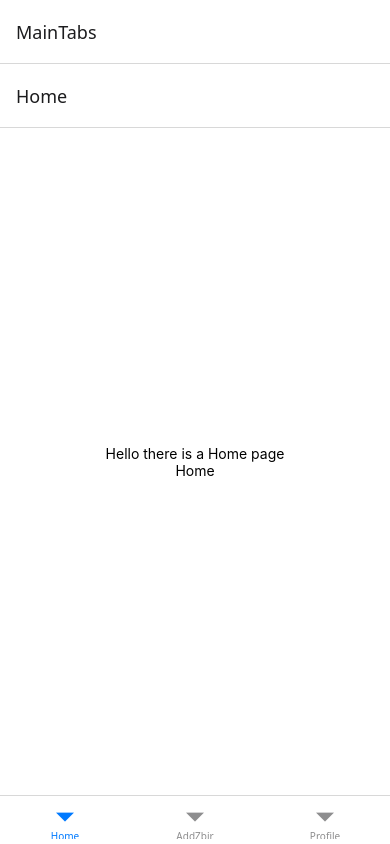
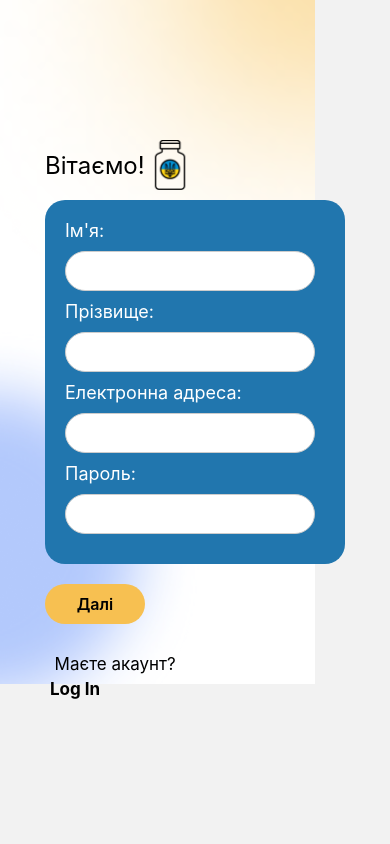
Before and after one commit to Mariiiadev/code-for-ukraine-group-3, a React Native app in the folder group-3/: screen /SignUp in a window 390 px wide. Built offline with nearby package versions, Linux system fonts and the light colour scheme.

Commit message:
login/sign up page

```diff
--- a/group-3/App.js
+++ b/group-3/App.js
@@ -5,6 +5,8 @@ import { createBottomTabNavigator } from '@react-navigation/bottom-tabs';
 import Home from "./screens/Home";
 import Profile from "./screens/Profile";
 import AddZbir from "./screens/AddZbir";
+import LogIn from "./screens/LogIn";
+import SignUp from "./screens/SignUp";
 
 const Tab = createBottomTabNavigator();
 const Stack = createNativeStackNavigator();
@@ -22,8 +24,10 @@ function MainTabs(){
 export default function App() {
     return (
         <NavigationContainer>
-            <Stack.Navigator initialRouteName="MainTabs">
-                <Stack.Screen name="MainTabs" component ={MainTabs} />
+            <Stack.Navigator initialRouteName="LogIn" screenOptions={{ headerShown: false }}>
+            <Stack.Screen name="SignUp" component={SignUp} />
+            <Stack.Screen name="LogIn" component={LogIn} />
+            <Stack.Screen name="MainTabs" component ={MainTabs} />
             </Stack.Navigator>
         </NavigationContainer>
     )
--- a/group-3/screens/LogIn.js
+++ b/group-3/screens/LogIn.js
@@ -1,36 +1,66 @@
 import { StatusBar } from 'expo-status-bar';
-import { View, Text, SafeAreaView, StyleSheet, Image, ScrollView, TouchableOpacity, Alert, Switch, Button, TextInput} from 'react-native';
-// import { useNavigation } from '@react-navigation/native';
+import { View, Text, SafeAreaView, ImageBackground, StyleSheet, Image, ScrollView, TouchableOpacity, Alert, Switch, Button, TextInput, Keyboard } from 'react-native';
+import { useNavigation } from '@react-navigation/native';
 import React from 'react';
 import { useState } from 'react';
+import { styles } from "../styles";
 
 
-function TitleText(props) {
+export default function LogIn () {
+  const [email, setEmail] = useState('');
+  const [password, setPassword] = useState('');
+  const navigation = useNavigation();
   return (
-    <Text>{props.title}</Text>
-  )
-}
-
-export default function App () {
-  return (
+    <ImageBackground source={require('../assets/background.png')} style={styles.image}>
     <View style={styles.container}>
-      <Text>Hello there is a LogIn</Text>
-      <TitleText title={"LogIn"}/>
-      <StatusBar style="auto" />
+    <View style={styles.hiContainer}>
+      <Text style={[styles.hiText, { fontSize: 24, fontWeight: '5dv00'}]}  >Вітаємо!</Text>
+      <Image
+        style={styles.logo}
+        source={require('../assets/logo.png')}/>
     </View>
+      <View style={styles.loginContainer}>
+        {/* <TextInput style={styles.loginbar}
+         value={email}
+         onChangeText={setEmail}
+         placeholder={"Ім'я користувача"}>
+        </TextInput>
+        <TextInput style={styles.loginbar}
+         value={email}
+         onChangeText={setEmail}
+         placeholder={"Прізвище"}>
+        </TextInput> */}
+        <Text style={[styles.login, {color: 'white', fontSize: 18}]}>Електронна адреса:</Text>
+        <TextInput style={styles.loginbar}
+         value={email}
+         onChangeText={setEmail}
+         placeholder={""}>
+        </TextInput>
+        <Text style={[styles.login, {color: 'white', fontSize: 18}]}>Пароль:</Text>
+        <TextInput style={styles.loginbar}
+         value={password}
+         onChangeText={setPassword}
+         placeholder={""}>
+        </TextInput>
+      </View>
+      <TouchableOpacity
+                onPress={() => {
+                  navigation.navigate("MainTabs")
+                }}
+                style={[styles.StartButton, { backgroundColor: '#F7C051', marginTop: 10 }]}
+              >
+              <Text style={{ color: 'black', fontSize: 16, fontWeight: '600'}}>Далі</Text>
+              </TouchableOpacity>
+      <Text style={[styles.signupText, { fontSize: 17 }]}> Ще не маєте акаунту?</Text>
+      <TouchableOpacity
+        onPress={() => {
+          Keyboard.dismiss();
+          navigation.navigate("SignUp");
+        }}
+        style={styles.SignUpButton}>
+        <Text style={{ color: 'Black', fontSize: 17, fontWeight: 'bold' }}>Sign Up</Text>
+      </TouchableOpacity>
+    </View>
+    </ImageBackground>
   );
 }
-
-const styles = StyleSheet.create({
-  container: {
-    flex: 1,
-    backgroundColor: '#fff',
-    alignItems: 'center',
-    justifyContent: 'center',
-  },
-  title: {
-    // стилі для заголовка Довіряй. Допомагай. Донать
-  }
-
-
-});
--- /dev/null
+++ b/group-3/screens/SignUp.js
@@ -0,0 +1,67 @@
+import { StatusBar } from 'expo-status-bar';
+import { View, Text, SafeAreaView, ImageBackground, StyleSheet, Image, ScrollView, TouchableOpacity, Alert, Switch, Button, TextInput, Keyboard} from 'react-native';
+import { useNavigation } from '@react-navigation/native';
+import React from 'react';
+import { useState } from 'react';
+import { styles } from "../styles";
+
+export default function SignUp () {
+    const [name, setName] = useState('');
+    const [surname, setSurname] = useState('');
+    const [email, setEmail] = useState('');
+    const [password, setPassword] = useState('');
+    const navigation = useNavigation();
+    return (
+        <ImageBackground source={require('../assets/background.png')} style={styles.image}>
+        <View style={styles.container}>
+    <View style={styles.hiContainer}>
+            <Text style={[styles.hiText, { fontSize: 24}]}  >Вітаємо!</Text>
+            <Image
+            style={styles.logo}
+            source={require('../assets/logo.png')}/>
+        </View>
+    <View style={styles.loginContainer}>
+            <Text style={[styles.login, {color: 'white', fontSize: 18}]}>Ім'я:</Text>
+            <TextInput style={styles.loginbar}
+                value={name}
+                onChangeText={setEmail}
+                placeholder={""}>
+            </TextInput>
+            <Text style={[styles.login, {color: 'white', fontSize: 18}]}>Прізвище:</Text>
+            <TextInput style={styles.loginbar}
+                value={surname}
+                onChangeText={setEmail}
+                placeholder={""}>
+            </TextInput>
+            <Text style={[styles.login, {color: 'white', fontSize: 18}]}>Електронна адреса:</Text>
+            <TextInput style={styles.loginbar}
+                value={email}
+                onChangeText={setEmail}
+                placeholder={""}>
+            </TextInput>
+            <Text style={[styles.login, {color: 'white', fontSize: 18}]}>Пароль:</Text>
+            <TextInput style={styles.loginbar}
+                value={password}
+                onChangeText={setPassword}
+                placeholder={""}>
+            </TextInput>
+            </View>
+        <TouchableOpacity
+            onPress={() => {
+            navigation.navigate("MainTabs")}}
+            style={[styles.StartButton, { backgroundColor: '#F7C051', marginTop: 10 }]}>
+            <Text style={{ color: 'black', fontWeight: '600', fontSize: 16 }}>Далі</Text>
+        </TouchableOpacity>
+            <Text style={[styles.signupText, { fontSize: 17}]}>  Маєте акаунт?</Text>
+        <TouchableOpacity
+            onPress={() => {
+                Keyboard.dismiss();
+                navigation.navigate("LogIn");
+            }}
+            style={styles.SignUpButton}>
+            <Text style={{ color: 'Black', fontSize: 17, fontWeight: 'bold' }}>Log In</Text>
+        </TouchableOpacity>
+        </View>
+        </ImageBackground>
+    )
+}
--- /dev/null
+++ b/group-3/styles.js
@@ -0,0 +1,68 @@
+import { StyleSheet } from "react-native";
+
+export const styles = StyleSheet.create({
+  container: {
+    flex: 1,
+    alignItems: 'flex-start',
+    justifyContent: 'center',
+    fontFamily: 'Open Sans',
+  },
+  hiContainer: {
+    flexDirection: 'row',
+    alignItems: 'center',
+    justifyContent: 'flex-start'
+  },
+  logo: {
+    width: 50,
+    height: 50,
+  },
+  loginContainer: {
+    width: 300,
+    backgroundColor: '#2176AE',
+    borderRadius: 20,
+    padding: 20,
+    marginTop: 10,
+    marginBottom: 10,
+},
+
+  loginbar: {
+    width: 250,
+    height: 40,
+    marginTop: 10,
+    marginBottom: 10,
+    borderWidth: 1,
+    borderColor: '#ccc',
+    paddingHorizontal: 10,
+    borderRadius: 20,
+    backgroundColor: '#ffffffff',
+  },
+  StartButton: {
+    padding: 10,
+    alignItems: 'center',
+    borderRadius: 20,
+    width: 100,
+  },
+signupText: {
+    marginTop: 30,
+},
+SignUpButton: {
+    padding: 5,
+    alignItems: 'flex-start',
+    borderRadius: 20,
+    width: 100,
+    zIndex: 10,
+},
+LogInButton: {
+    padding: 5,
+    alignItems: 'flex-start',
+    borderRadius: 20,
+    width: 100,
+    zIndex: 10,
+},
+image: {
+    flex: 1,
+    resizeMode: 'cover',
+    alignItems: 'center',
+    justifyContent: 'center',
+  },
+});
```
Also changed, not shown: group-3/assets/background.png (added), group-3/assets/logo.png (added).
